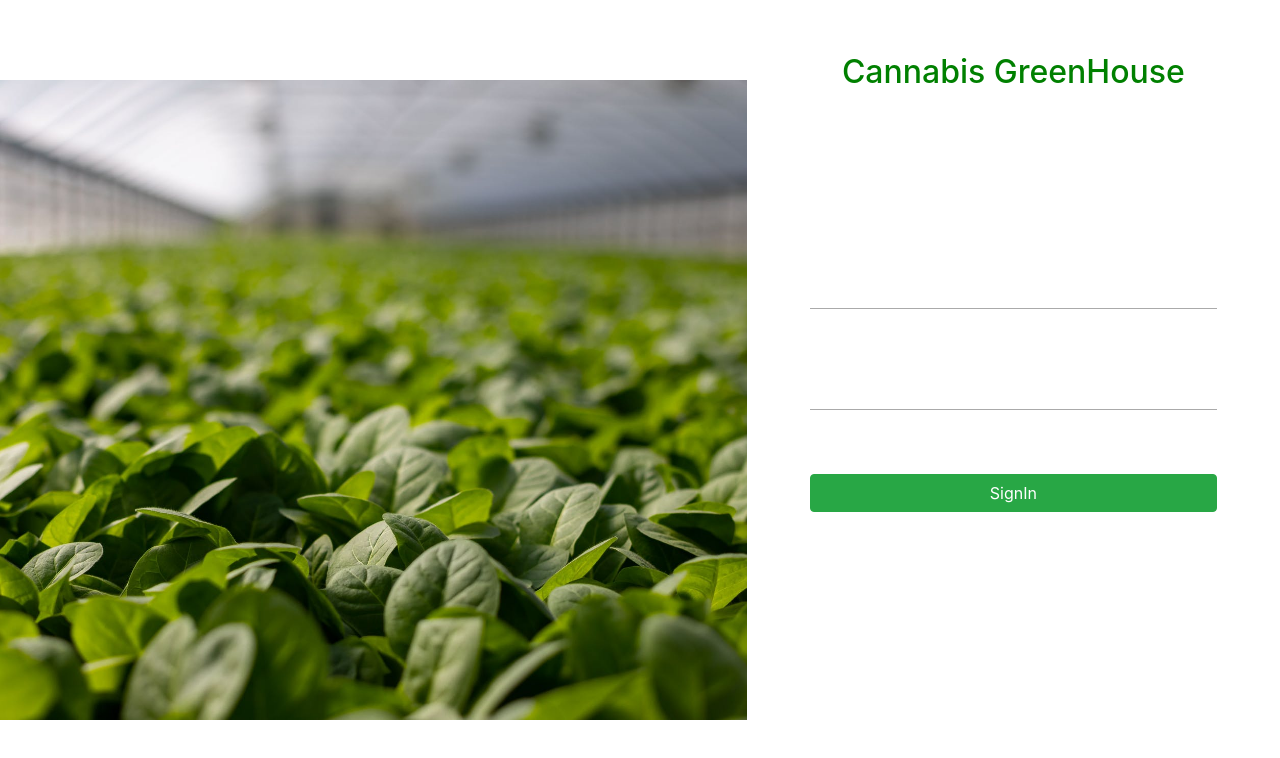
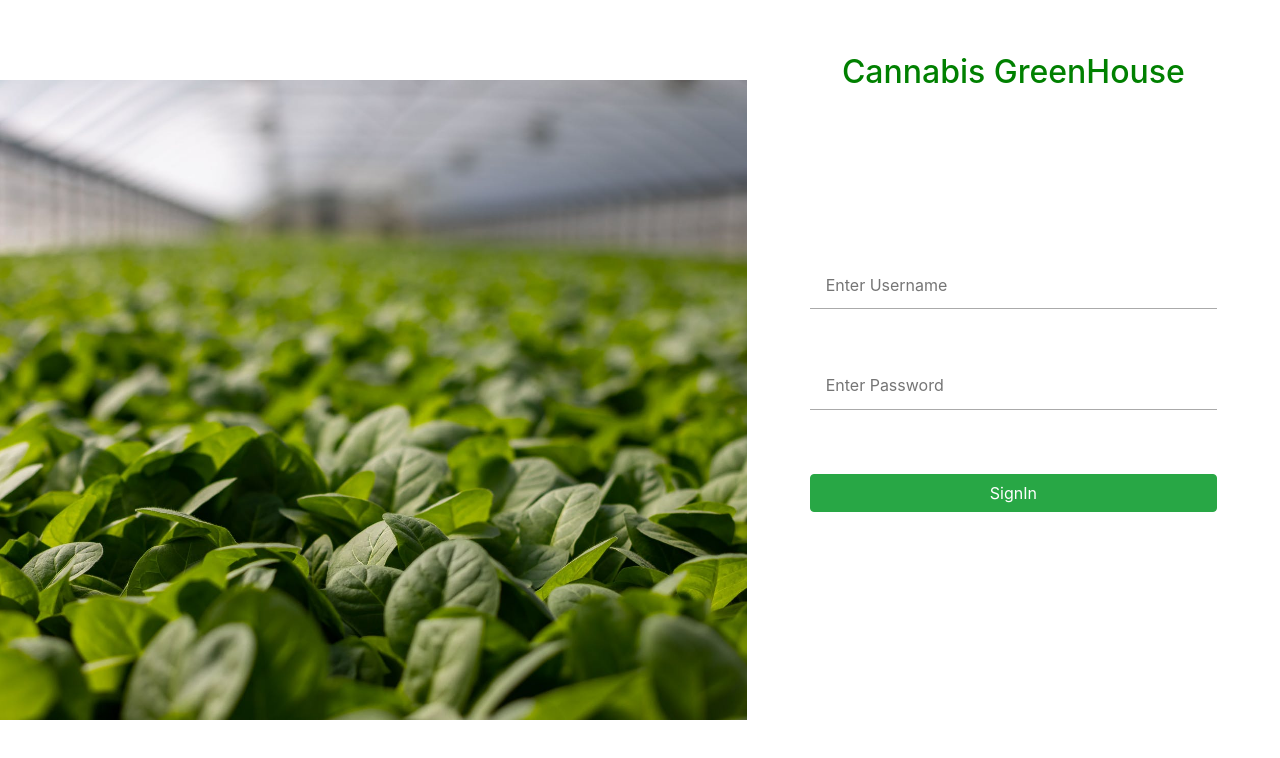
Before and after one commit to camilopaez/cannabis-green-house, a React (Create React App) app in the folder green-house-client/: page / in a window 1280 px wide. Shown: the top 758 px of the page. Built offline with nearby package versions, Linux system fonts and the light colour scheme.

Commit message:
added axios request

```diff
--- a/green-house-client/src/components/Form/index.js
+++ b/green-house-client/src/components/Form/index.js
@@ -1,22 +1,44 @@
-import React from 'react'
+import React, { useState } from 'react'
+import { useHistory } from 'react-router-dom'
 import { Container, Row, Button } from 'reactstrap'
 import { Input, Col } from './styles'
 
 export const Form = () => {
-  const handleSubmit = e => {}
+  const history = useHistory()
+  const [user, setUser] = useState('')
+  const [pwd, setPwd] = useState('')
+
+  const handleSubmit = e => {
+    e.preventDefault()
+    history.push('/dashboard')
+  }
 
   return (
     <Container>
       <form onSubmit={handleSubmit}>
         <Row>
           <Col md={12}>
-            <Input />
+            <Input
+              type='text'
+              placeholder='Enter Username'
+              value={user}
+              onChange={e => {
+                setUser(e.target.value)
+              }}
+            />
           </Col>
           <Col md={12}>
-            <Input />
+            <Input
+              type='password'
+              placeholder='Enter Password'
+              value={pwd}
+              onChange={e => {
+                setPwd(e.target.value)
+              }}
+            />
           </Col>
           <Col>
-            <Button color='success' size='md' block>
+            <Button color='success' size='md' block type='submit'>
               SignIn
             </Button>
           </Col>
--- a/green-house-client/src/pages/Dash/index.js
+++ b/green-house-client/src/pages/Dash/index.js
@@ -1,5 +1,13 @@
-import React, { useEffect } from 'react'
+import React, { useState, useEffect } from 'react'
+import axios from 'axios'
 
 export const Dash = () => {
-  return <div>Hola</div>
+  const [data, setData] = useState({ plants: [] })
+
+  useEffect(async () => {
+    const result = await axios('http://192.168.18.42:4200/get')
+    setData(result.data)
+  }, [])
+
+  return <ul>{console.log(data)}</ul>
 }
```
